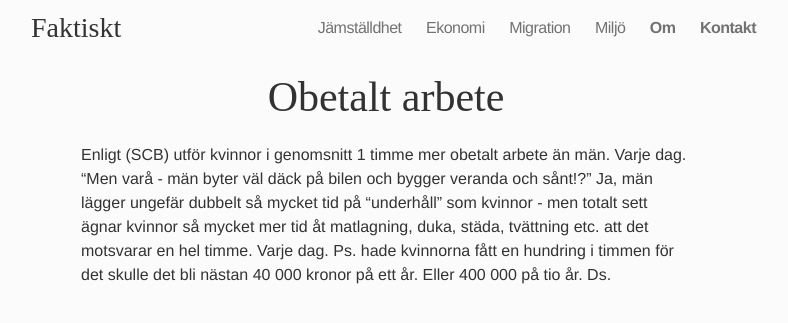
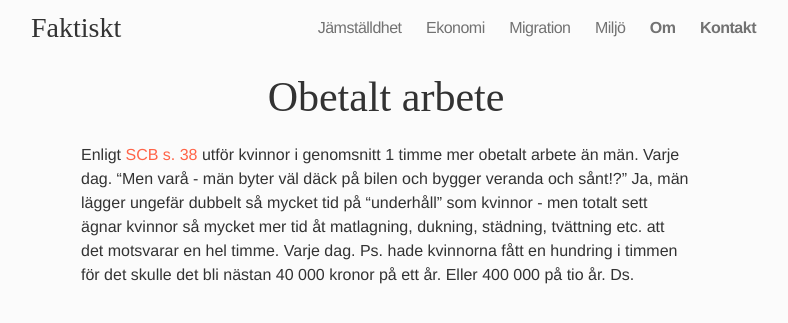
Before and after one commit to frigolitvarulv/faktiskt.github.io, a Jekyll site: the page built from jamstalldhet/ingen-tjej-jag-k-nner-k-nner-sig-diskriminerad/obetalt-arbete.md, in a window 1280 px wide. Shown: the top 323 px of the page, without its empty margins (254-1042 px from the left). Built offline with Jekyll 4.4.1, drawn with Linux system fonts in a browser that asks for light colours; nearby versions of some CDN libraries; Markdown is read by kramdown in place of the engine named in the settings.

Commit message:
Updated obetalt-arbete.md

```diff
--- a/jamstalldhet/ingen-tjej-jag-k-nner-k-nner-sig-diskriminerad/obetalt-arbete.md
+++ b/jamstalldhet/ingen-tjej-jag-k-nner-k-nner-sig-diskriminerad/obetalt-arbete.md
@@ -5,4 +5,5 @@ title: Obetalt arbete
 ---
 
 
-Enligt (SCB) utför kvinnor i genomsnitt 1 timme mer obetalt arbete än män. Varje dag. "Men varå - män byter väl däck på bilen och bygger veranda och sånt!?" Ja, män lägger ungefär dubbelt så mycket tid på "underhåll" som kvinnor - men totalt sett ägnar kvinnor så mycket mer tid åt matlagning, duka, städa, tvättning etc. att det motsvarar en hel timme. Varje dag. Ps. hade kvinnorna fått en hundring i timmen för det skulle det bli nästan 40 000 kronor på ett år. Eller 400 000 på tio år. Ds.
+
+Enligt [SCB s. 38](http://www.scb.se/Statistik/_Publikationer/LE0201_2013B14_BR_X10BR1401.pdf "obetalt arbtete") utför kvinnor i genomsnitt 1 timme mer obetalt arbete än män. Varje dag. "Men varå - män byter väl däck på bilen och bygger veranda och sånt!?" Ja, män lägger ungefär dubbelt så mycket tid på "underhåll" som kvinnor - men totalt sett ägnar kvinnor så mycket mer tid åt matlagning, dukning, städning, tvättning etc. att det motsvarar en hel timme. Varje dag. Ps. hade kvinnorna fått en hundring i timmen för det skulle det bli nästan 40 000 kronor på ett år. Eller 400 000 på tio år. Ds.
```
